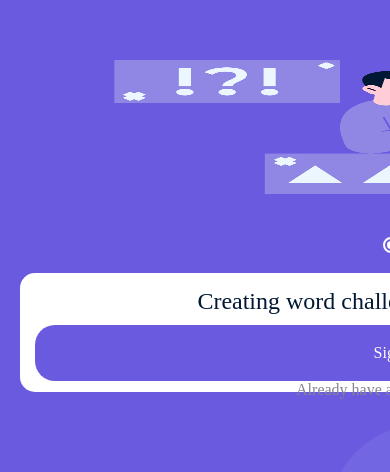
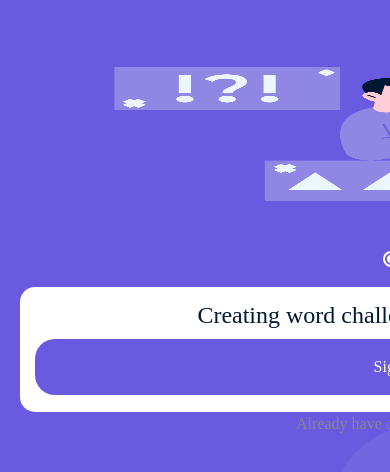
Before and after one commit to josandre/WordRushFrontEnd, a React Native app: screen /Introduction in a window 390 px wide. Shown: the top 472 px of the page. Built offline with nearby package versions, Linux system fonts and the light colour scheme.

Commit message:
removing unnecesary prop and adding margin top style

```diff
--- a/app/components/molecules/AuthCTA.tsx
+++ b/app/components/molecules/AuthCTA.tsx
@@ -16,7 +16,7 @@ export default function AuthCTA({ title, onSignUp, onLogin }: AuthCTAProps) {
         <View style={mstyles.authCtaContainer}>
             <Text style={mstyles.authCtaTitle}>{title}</Text>
 
-            <PrimaryButton title={SIGN_UP_TITLE} onPress={onSignUp} containerStyle={mstyles.authCtaButton} />
+            <PrimaryButton title={SIGN_UP_TITLE} onPress={onSignUp} />
 
             <View style={mstyles.authCtaRow}>
                 <Text style={mstyles.authCtaHintText}>{LOGIN_HELPER_TEXT}</Text>
--- a/app/components/molecules/styles.ts
+++ b/app/components/molecules/styles.ts
@@ -41,7 +41,8 @@ export default StyleSheet.create({
     authCtaRow: {
         flexDirection: 'row',
         alignItems: 'center',
-        justifyContent: 'center'
+        justifyContent: 'center',
+        marginTop: 20
     },
     authCtaButton: {
         marginVertical: 20
```
